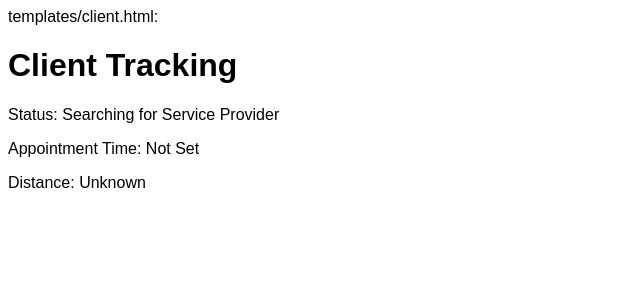
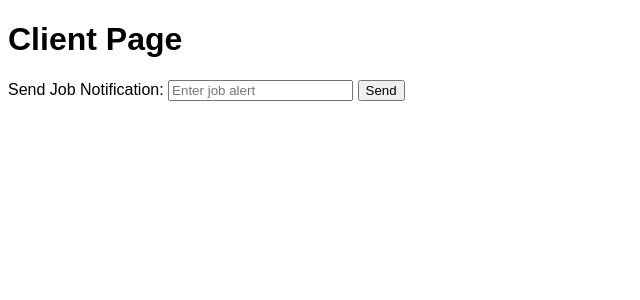
Before and after one commit to FortuneMakgakga/Policy-Tracker, a Flask app: page /client in a window 1280 px wide. Shown: the top 300 px of the page, without its empty margins (0-640 px from the left). Run offline with Flask 3, Linux system fonts and the light colour scheme; some libraries are stand-ins or nearby versions.

Commit message:
Allowing the client to send notifications to the Service provider. Changed the Client.html to include a form to submit a notification to the client.

```diff
--- a/app.py
+++ b/app.py
@@ -1,4 +1,4 @@
-from flask import Flask, render_template, send_from_directory
+from flask import Flask, render_template, send_from_directory, request, jsonify
 from flask_sqlalchemy import SQLAlchemy
 from flask_socketio import SocketIO, emit
 import os
@@ -32,6 +32,12 @@ def home():
 def client():
     return render_template('client.html')
 
+@app.route('/send_notification', methods=['POST'])
+def send_notification():
+    data = request.json.get('message')
+    socketio.emit('receive_notification', data, broadcast=True)
+    return jsonify({'status': 'Notification sent'}), 200
+
 @app.route('/service_provider')
 def service_provider():
     return render_template('service_provider.html')
@@ -39,11 +45,6 @@ def service_provider():
 @app.route('/static/<path:filename>')
 def custom_static(filename):
     return send_from_directory(app.static_folder, filename)
-
-@socketio.on('send_notification')
-def handle_notification(data):
-    print(f'Received notification: {data}')
-    emit('receive_notification', data, broadcast=True)
 
 if __name__ == '__main__':
     with app.app_context():
--- a/templates/client.html
+++ b/templates/client.html
@@ -1,3 +1,43 @@
+<!DOCTYPE html>
+<html>
+<head>
+    <title>Client Page</title>
+    <link rel="stylesheet" type="text/css" href="/static/styles.css">
+    <script src="https://cdn.socket.io/4.5.4/socket.io.min.js"></script>
+</head>
+<body>
+    <h1>Client Page</h1>
+    <form id="notificationForm">
+        <label for="message">Send Job Notification:</label>
+        <input type="text" id="message" placeholder="Enter job alert">
+        <button type="submit">Send</button>
+    </form>
+    <script>
+        const form = document.getElementById('notificationForm');
+        form.addEventListener('submit', async function(e) {
+            e.preventDefault();
+            const message = document.getElementById('message').value;
+            const response = await fetch('/send_notification', {
+                method: 'POST',
+                headers: {
+                    'Content-Type': 'application/json'
+                },
+                body: JSON.stringify({ message })
+            });
+            const result = await response.json();
+            alert(result.status);
+            document.getElementById('message').value = '';
+        });
+    </script>
+</body>
+</html>
+
+
+
+
+
+
+<!--
 templates/client.html:
 <!DOCTYPE html>
 <html>
@@ -12,3 +52,4 @@ templates/client.html:
     <p>Distance: Unknown</p>
 </body>
 </html>
+ -->
```
